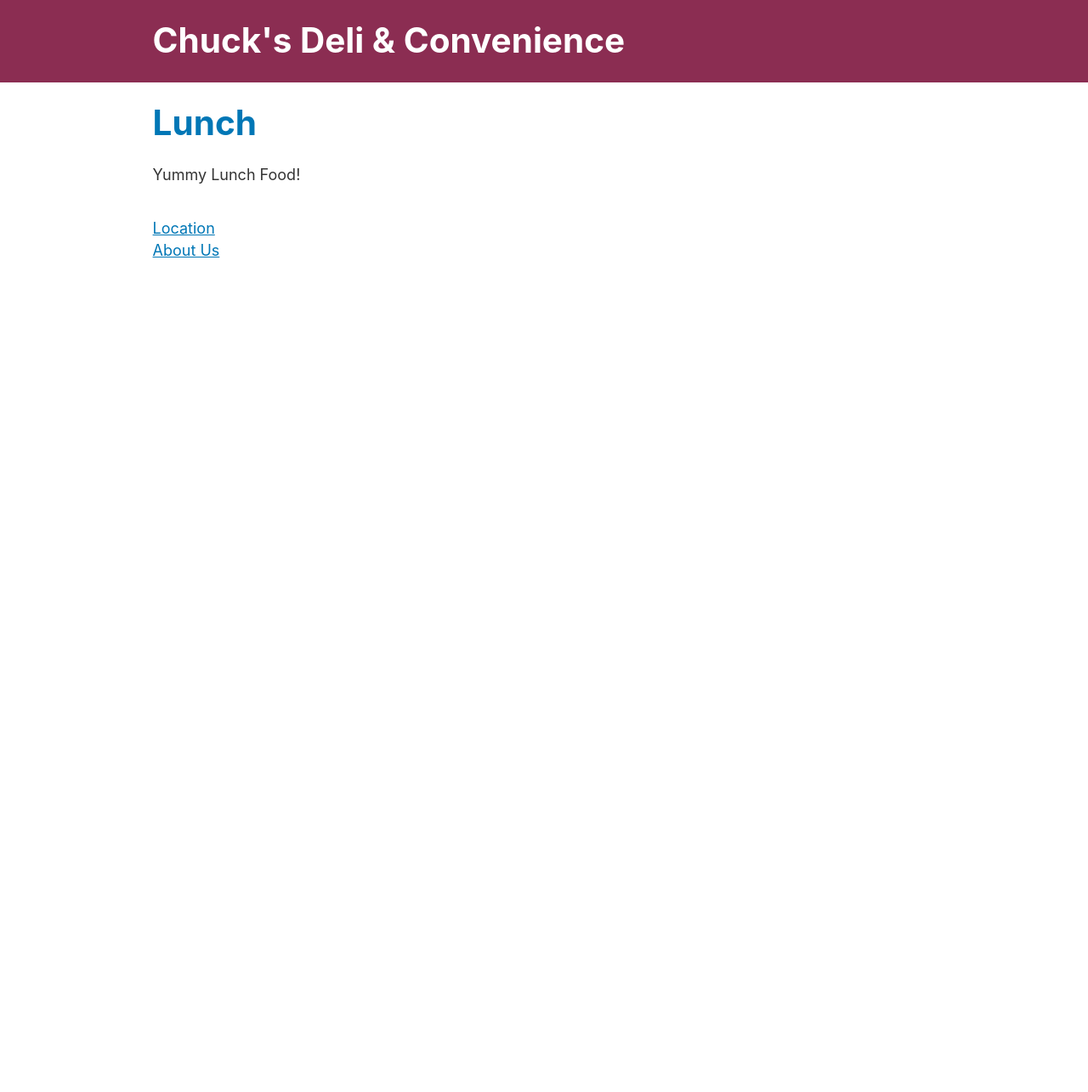
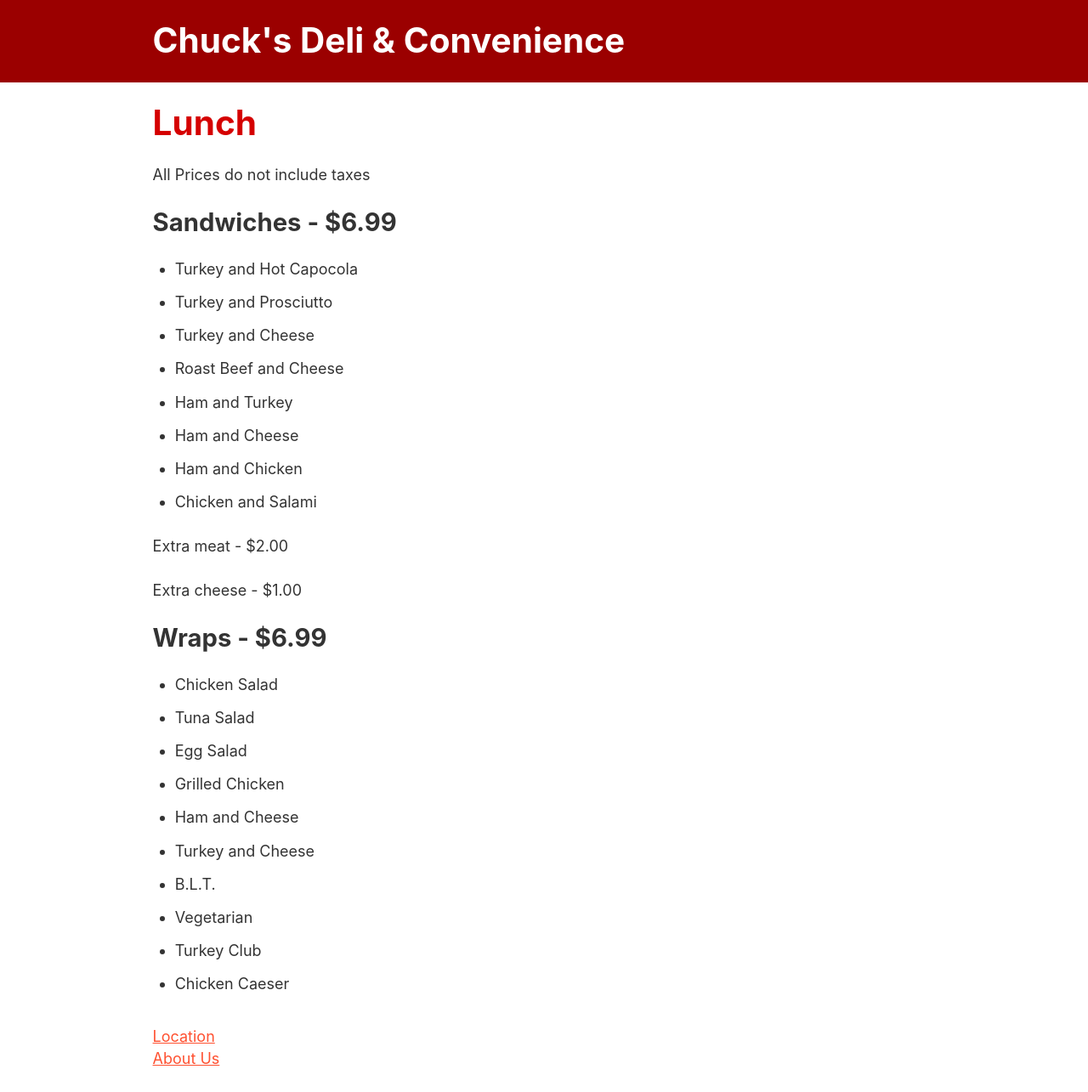
Before and after one commit to ccp92/chucks-deli, a Gatsby site: page /lunch in a window 1280 px wide. Shown: the whole page at 85% size. Before the commit the page ends 800 px from the top, so only its background shows below. Built offline with nearby package versions, Linux system fonts and the light colour scheme; Gatsby itself is replaced by a stand-in of ours.

Commit message:
Update theming

```diff
--- a/src/components/header.tsx
+++ b/src/components/header.tsx
@@ -8,7 +8,7 @@ interface HeaderProps {
 const Header = ({ siteTitle }: HeaderProps) => (
   <header
     style={{
-      background: `#8B2D52`,
+      background: `#9b0000`,
       marginBottom: `1.45rem`,
     }}
   >
--- a/src/components/layout.css
+++ b/src/components/layout.css
@@ -54,7 +54,7 @@ template {
 a {
   background-color: transparent;
   -webkit-text-decoration-skip: objects;
-  color: #0077B6;
+  color: #ff5131;
 }
 a:active,
 a:hover {
@@ -82,7 +82,7 @@ h1 {
   padding-right: 0;
   padding-top: 0;
   margin-bottom: 1.45rem;
-  color: #0077B6;
+  color: #d50000;
   font-family: -apple-system, BlinkMacSystemFont, Segoe UI, Roboto, Oxygen,
     Ubuntu, Cantarell, Fira Sans, Droid Sans, Helvetica Neue, sans-serif;
   font-weight: bold;
--- a/src/pages/lunch.tsx
+++ b/src/pages/lunch.tsx
@@ -7,7 +7,34 @@ const LunchPage = () => (
   <Layout>
     <Seo title="Lunch" />
     <h1>Lunch</h1>
-    <p>Yummy Lunch Food!</p>
+    <p>All Prices do not include taxes</p>
+    <h2>Sandwiches - $6.99</h2>
+    <ul>
+      <li>Turkey and Hot Capocola</li>
+      <li>Turkey and Prosciutto</li>
+      <li>Turkey and Cheese</li>
+      <li>Roast Beef and Cheese</li>
+      <li>Ham and Turkey</li>
+      <li>Ham and Cheese</li>
+      <li>Ham and Chicken</li>
+      <li>Chicken and Salami</li>
+    </ul>
+    <p>Extra meat - $2.00</p>
+    <p>Extra cheese - $1.00</p>
+
+    <h2>Wraps - $6.99</h2>
+    <ul>
+      <li>Chicken Salad</li>
+      <li>Tuna Salad</li>
+      <li>Egg Salad</li>
+      <li>Grilled Chicken</li>
+      <li>Ham and Cheese</li>
+      <li>Turkey and Cheese</li>
+      <li>B.L.T.</li>
+      <li>Vegetarian</li>
+      <li>Turkey Club</li>
+      <li>Chicken Caeser</li>
+    </ul>
   </Layout>
 )
 
```
